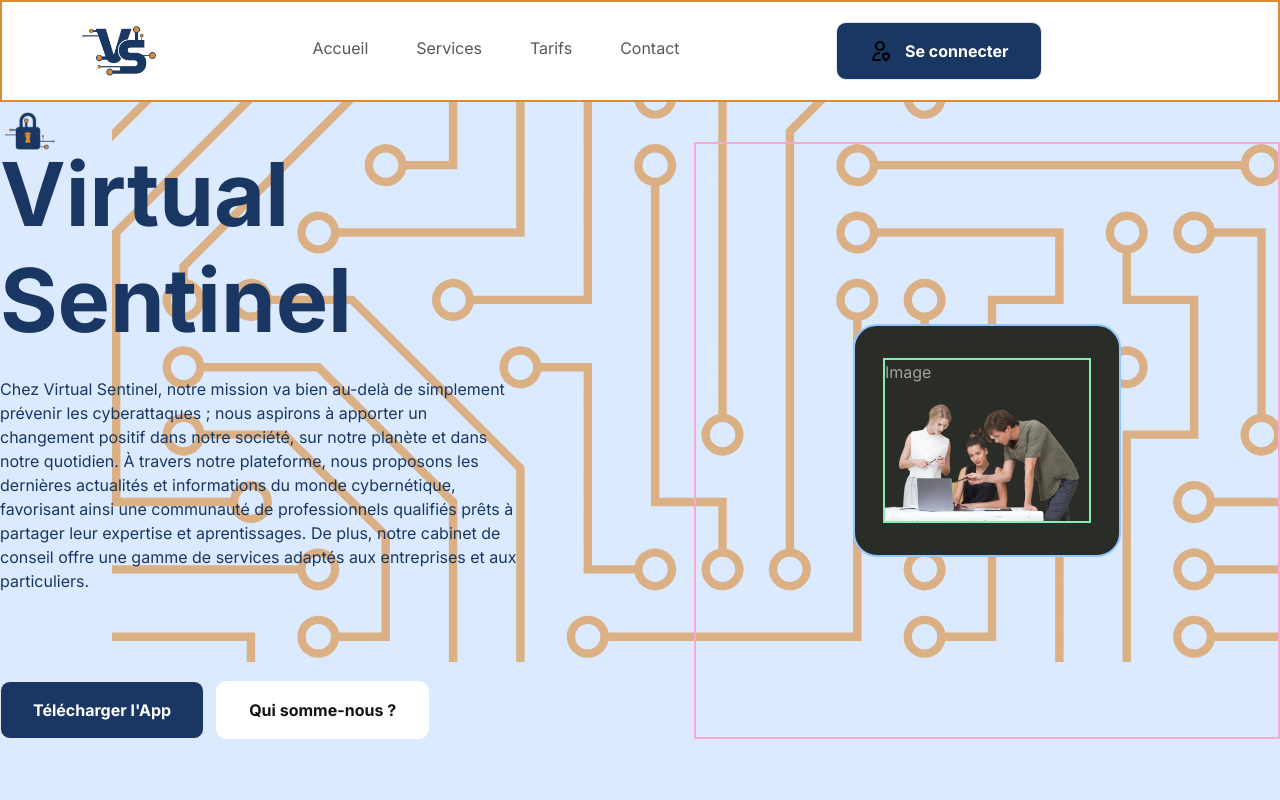
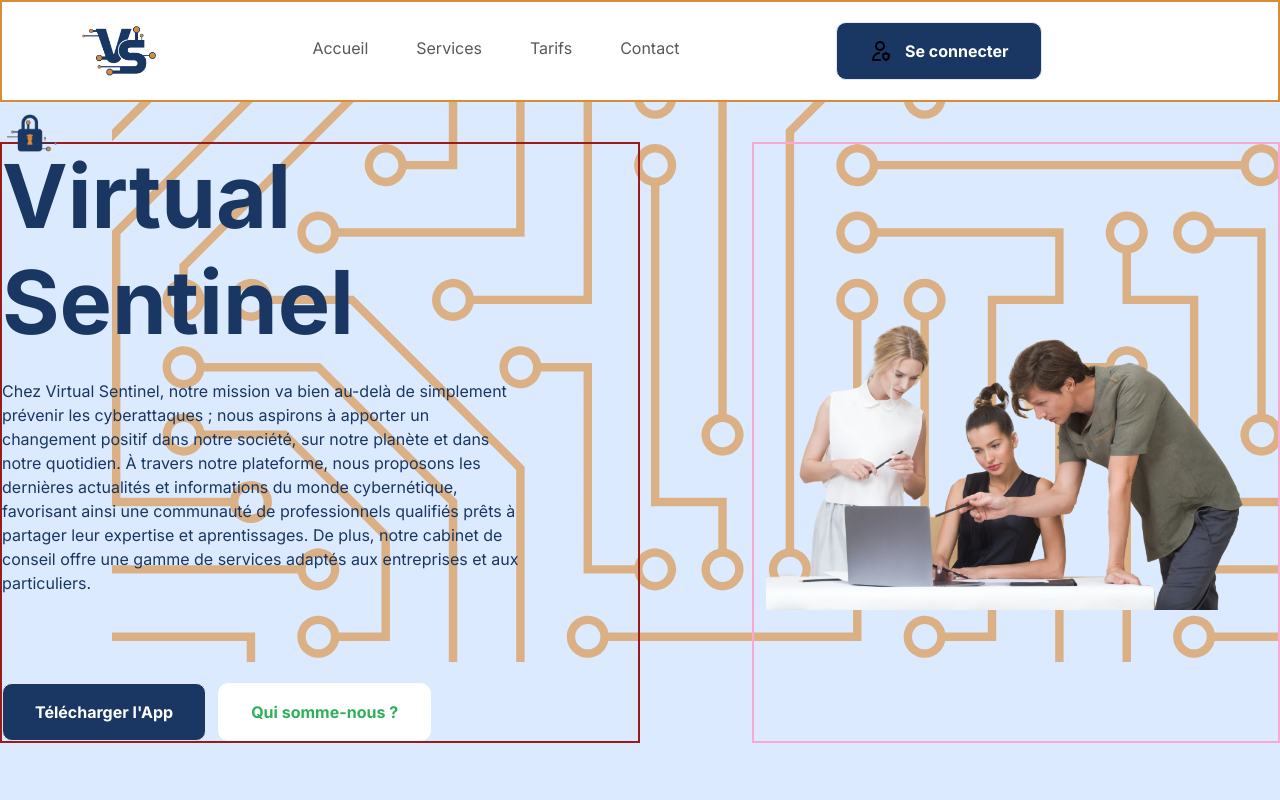
Before and after one commit to GanaF4ll/virtualsentinel, a Next.js app: page / in a window 1280 px wide. Shown: the top 800 px of the page. Built offline with nearby package versions, Linux system fonts and the light colour scheme.

Commit message:
Update Hero component with French translation, adjust footer, and refactor Button component

```diff
--- a/app/globals.css
+++ b/app/globals.css
@@ -19,7 +19,7 @@
     @apply border-white bg-white px-8 py-3 text-green-50;
   }
   .btn_white_text {
-    @apply border-white bg-white px-8 py-3 text-gray-90;
+    @apply border-white bg-white px-8 py-3 text-green-50 transition-all hover:bg-green-primary hover:text-gray-90;
   }
   .btn_green {
     @apply border-green-50 bg-green-50 px-8 py-5 text-white;
@@ -28,7 +28,7 @@
     @apply bg-green-90 px-8 py-4 text-white transition-all hover:bg-black;
   }
   .btn_blue_primary {
-    @apply bg-blue-primary px-8 py-4 text-white transition-all hover:bg-orange-primary;
+    @apply bg-blue-primary px-8 py-4 text-white transition-all hover:bg-orange-primary hover:text-black;
   }
   .btn_dark_green_outline {
     @apply border-gray-20 bg-green-90 px-8 py-5 text-white;
--- a/components/Download.tsx
+++ b/components/Download.tsx
@@ -16,7 +16,7 @@
               type="button"
               title="Play Store"
               icon="/android.svg"
-              variant="btn_white"
+              variant="btn_white_text"
               full
             />
           </div>
--- a/components/Hero.tsx
+++ b/components/Hero.tsx
@@ -6,7 +6,7 @@
   return (
     <section className="max-container paddding-container bg-blue-100 flex flex-col gap-20 py-10 pb-32 md:gap-28 LG:py-20 xl:flex-row">
       <div className="hero-map" />
-      <div className="relative z-20 flex flex-1 flex-col xl:w-1/2">
+      <div className="relative z-20 flex  flex-col xl:w-1/2 border-2 border-red-800">
         <Image
           src="/LogoLock.png"
           alt="camp"
@@ -43,19 +43,7 @@
       </div>
 
       <div className="relative flex flex-1 items-center justify-center border-2 border-pink-300">
-        <div className="relative z-20 w-[268px] flex-col gap-8 rounded-3xl bg-green-90 px-7 py-8  border-2 border-blue-300">
-          <div className="flex flex-col border-2 border-green-300">
-            {/* <div className="flexBetween  "> */}
-            <p className="regular-16 text-gray-20">Image</p>
-            <Image
-              src="/peopleWorking.png"
-              alt="close"
-              width={500}
-              height={500}
-            />
-            {/* </div> */}
-          </div>
-        </div>
+        <Image src="/peopleWorking.png" alt="close" width={500} height={500} />
       </div>
     </section>
   );
```
